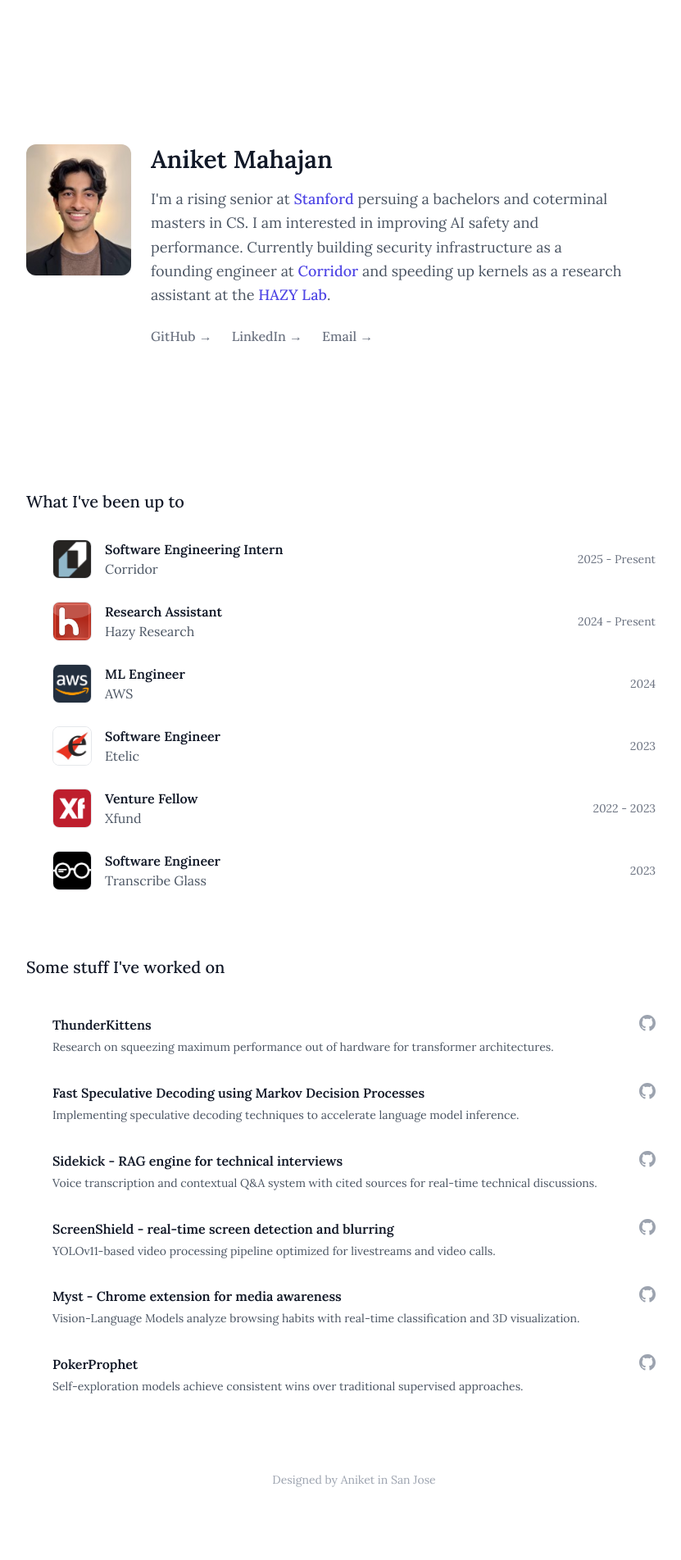
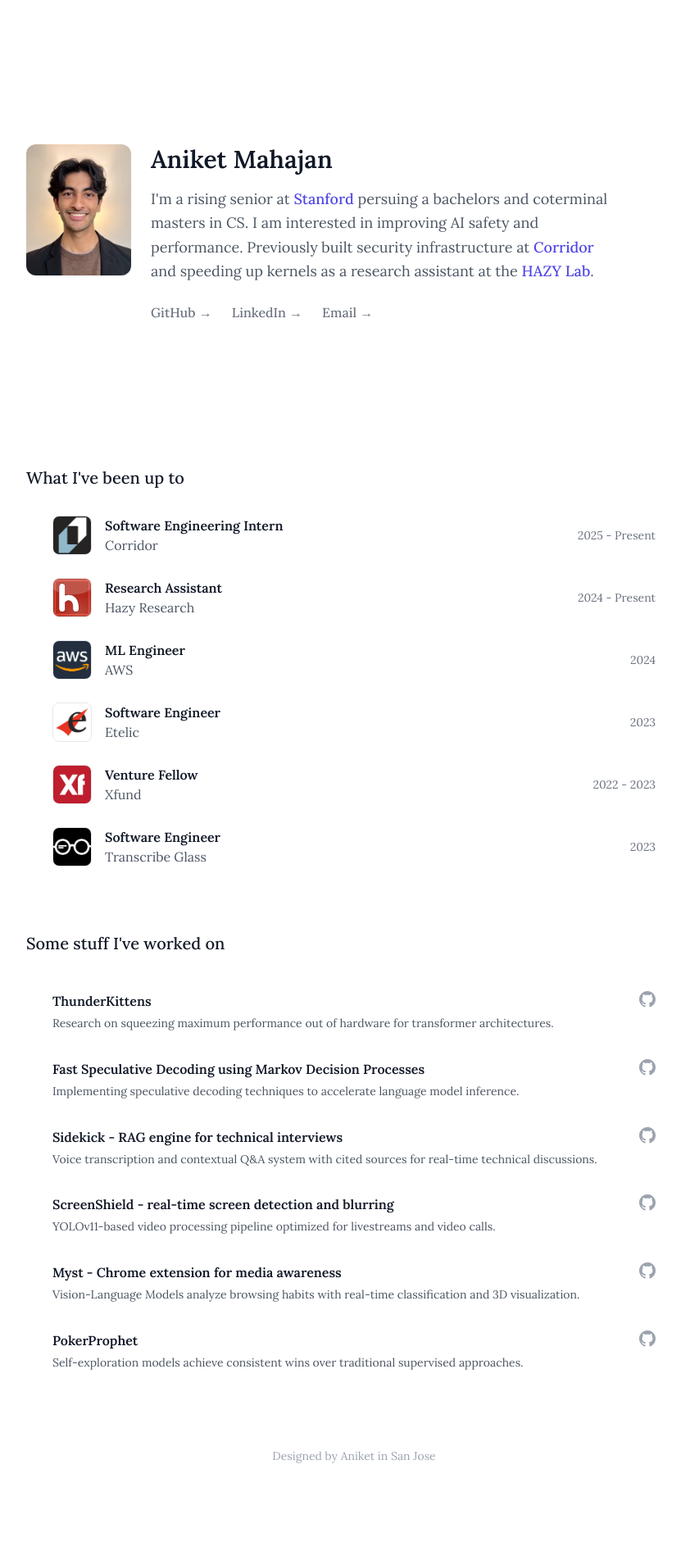
Before and after one commit to aniketm3/aniketm3.github.io, a Jekyll site: the page built from index.md, in a window 1280 px wide. Shown: the whole page at 82% size, without its empty margins (208-1039 px from the left). Built offline with Jekyll 4.4.1, drawn with Linux system fonts in a browser that asks for light colours; nearby versions of some CDN libraries; after the commit the page ends 1874 px from its top, so only the background shows below that.

Commit message:
descrption change

```diff
--- a/index.md
+++ b/index.md
@@ -13,7 +13,7 @@ permalink: /
       <div class="text-lg text-gray-600 leading-relaxed space-y-4 max-w-xl">
         <p>
           I'm a rising senior at <span class="text-indigo-600 font-medium">Stanford</span> persuing a bachelors and coterminal masters in CS. I am interested in improving AI safety and performance.
-          Currently building security infrastructure as a founding engineer at <a href="https://corridor.dev" target="_blank" class="text-indigo-600 font-medium hover:underline">Corridor</a>
+          Previously built security infrastructure at <a href="https://corridor.dev" target="_blank" class="text-indigo-600 font-medium hover:underline">Corridor</a>
           and speeding up kernels as a research assistant at the <a href="https://hazyresearch.stanford.edu" target="_blank" class="text-indigo-600 font-medium hover:underline">HAZY Lab</a>.
         </p>
       </div>
```
